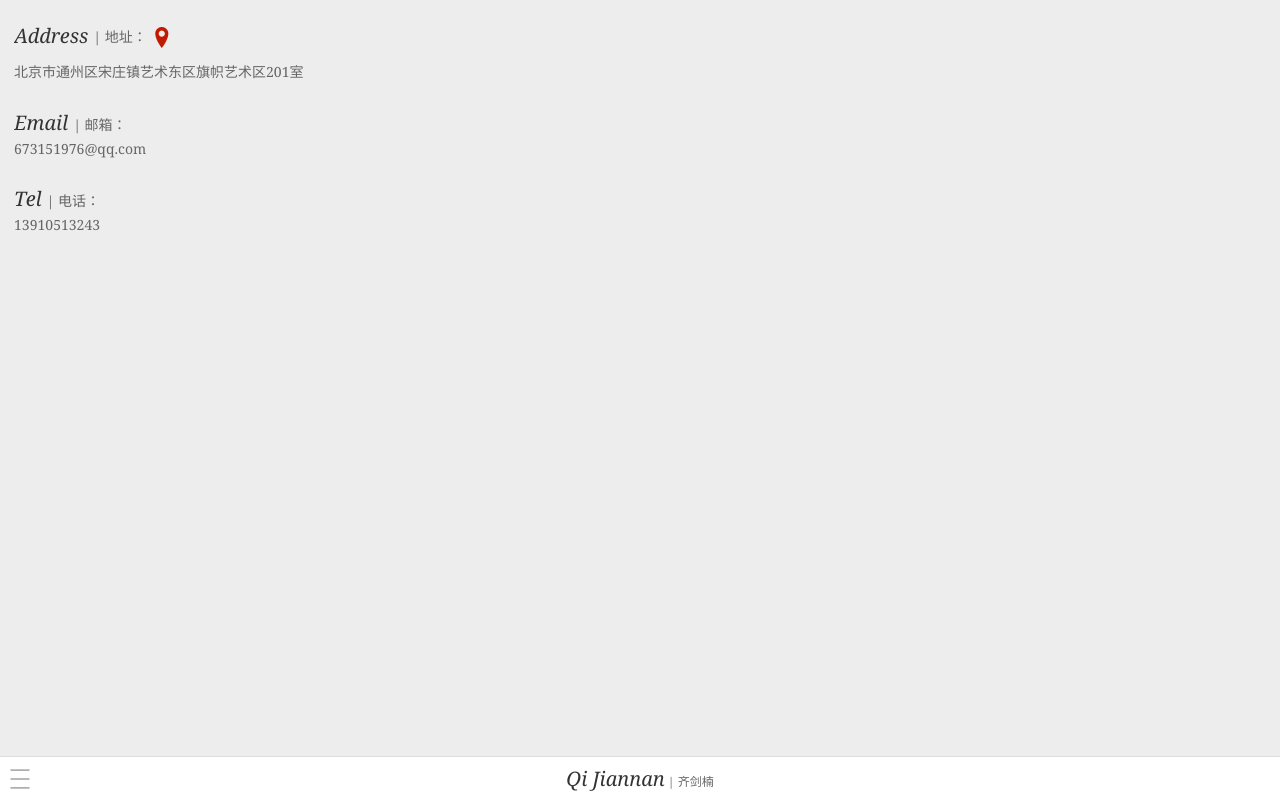
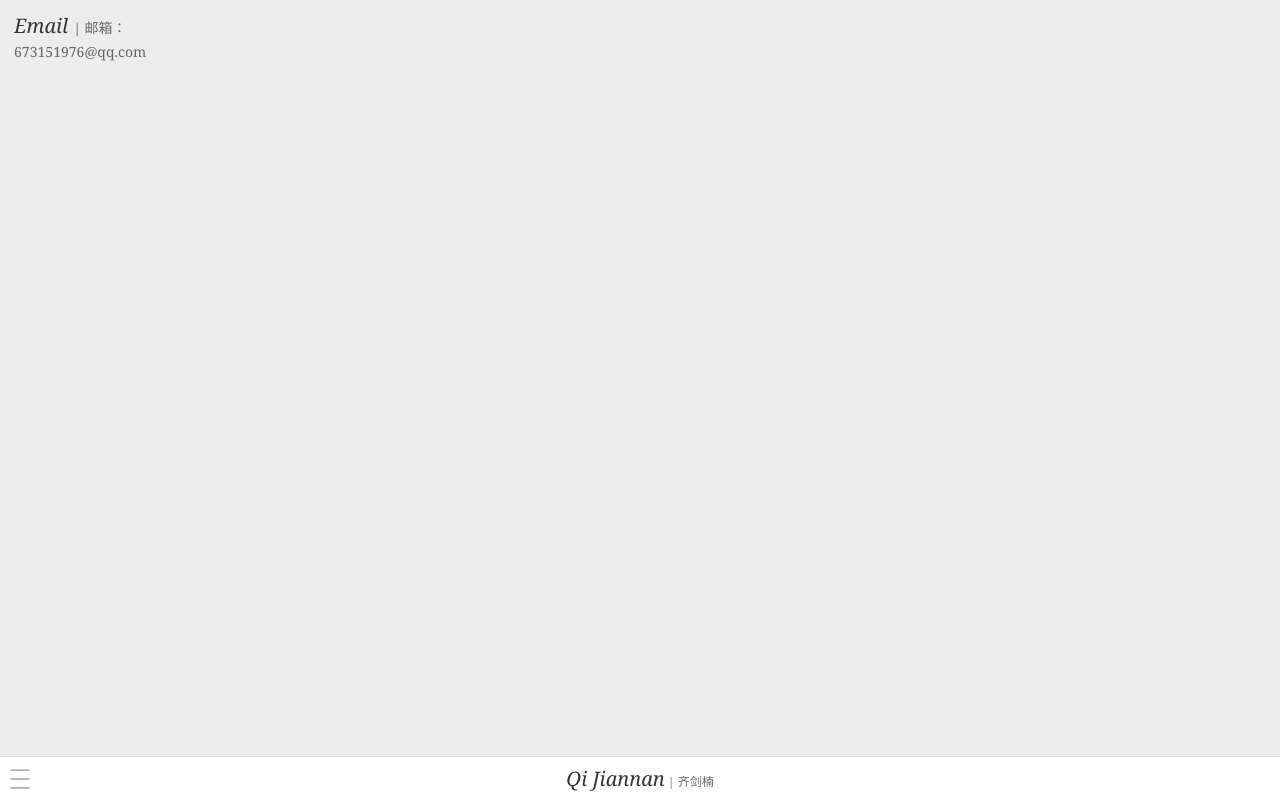
Before and after one commit to weburner/qijiannan, a plain HTML site: page index.html at #/contact in a window 1280 px wide. Drawn offline with Linux system fonts and the light colour scheme; files whose address does not match are found by name.

Commit message:
some changes

```diff
--- a/template/contact.html
+++ b/template/contact.html
@@ -3,14 +3,14 @@
 
         <div class="list info">
 
-            <div class="item no-border">
-                <div class="flex">
-                    <h5>Address</h5>
-                    <span>| 地址：</span>
-                    <a href="http://map.baidu.com/mobile/webapp/index/index#place/linesearch/foo=bar/from=place&end=word%3D%25E5%25B0%258F%25E5%25A0%25A1%25E8%2589%25BA%25E6%259C%25AF%25E4%25B8%259C%25E5%258C%25BA%26point%3D12993921.19%252C4833782.38%26uid%3D0bde414afa0ceba68f55eca6&tab=line" id="location" class="button button-clear icon ion-location"></a>
-                </div>
-                <span class="info-content">北京市通州区宋庄镇艺术东区旗帜艺术区201室</span>
-            </div>
+            <!--<div class="item no-border">-->
+                <!--<div class="flex">-->
+                    <!--<h5>Address</h5>-->
+                    <!--<span>| 地址：</span>-->
+                    <!--<a href="http://map.baidu.com/mobile/webapp/index/index#place/linesearch/foo=bar/from=place&end=word%3D%25E5%25B0%258F%25E5%25A0%25A1%25E8%2589%25BA%25E6%259C%25AF%25E4%25B8%259C%25E5%258C%25BA%26point%3D12993921.19%252C4833782.38%26uid%3D0bde414afa0ceba68f55eca6&tab=line" id="location" class="button button-clear icon ion-location"></a>-->
+                <!--</div>-->
+                <!--<span class="info-content">北京市通州区宋庄镇艺术东区旗帜艺术区201室</span>-->
+            <!--</div>-->
 
             <div class="item no-border">
                 <div class="flex">
@@ -20,13 +20,13 @@
                 <span>673151976@qq.com</span>
             </div>
 
-            <div class="item no-border">
-                <div class="flex">
-                    <h5>Tel</h5>
-                    <span>| 电话：</span>
-                </div>
-                <span>13910513243</span>
-            </div>
+            <!--<div class="item no-border">-->
+                <!--<div class="flex">-->
+                    <!--<h5>Tel</h5>-->
+                    <!--<span>| 电话：</span>-->
+                <!--</div>-->
+                <!--<span>13910513243</span>-->
+            <!--</div>-->
         </div>
 
 
```
